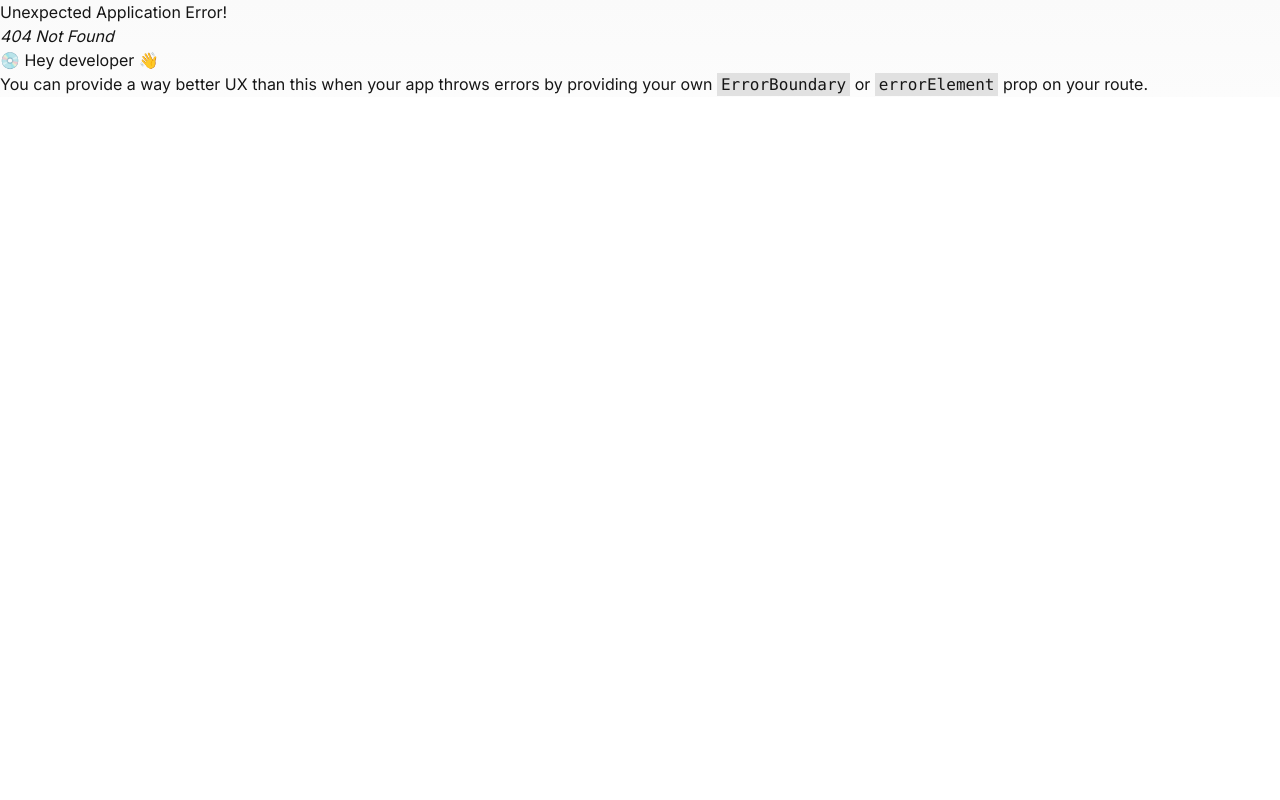
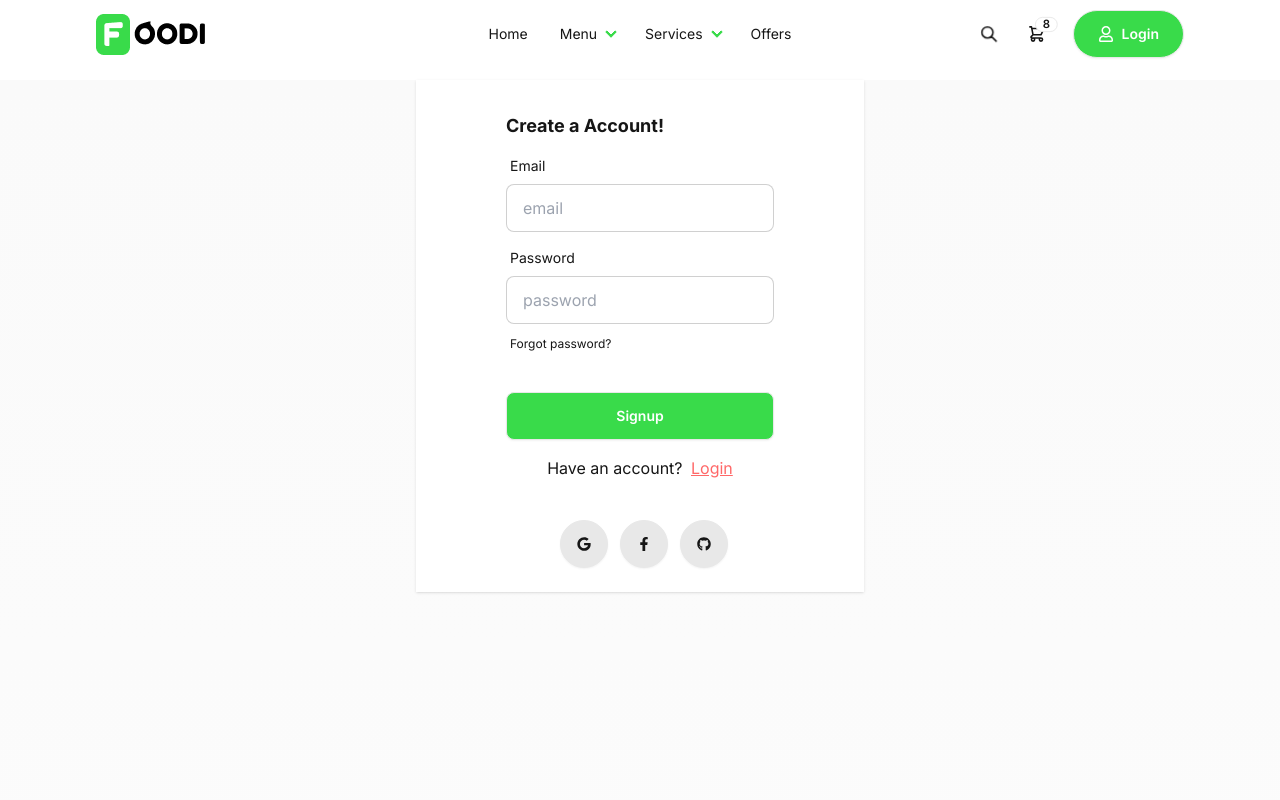
Before and after one commit to rhshuvo44/foodi, a React (Vite) app: page /signup in a window 1280 px wide. Before the commit this address had no page. Shown: the top 800 px of the page. Built offline with nearby package versions, Linux system fonts and the light colour scheme.

Commit message:
signup pages

```diff
--- a/src/components/LoginModal.jsx
+++ b/src/components/LoginModal.jsx
@@ -7,18 +7,14 @@
   const {
     register,
     handleSubmit,
-    watch,
     formState: { errors },
   } = useForm();
 
   const onSubmit = (data) => console.log(data);
   return (
-    <dialog id="my_modal_5" className="modal modal-bottom sm:modal-middle">
+    <dialog id="login" className="modal modal-bottom sm:modal-middle">
       <div className="modal-box">
         <div className="modal-action flex flex-col justify-center mt-0">
-          {/* <button className="btn btn-sm btn-circle btn-ghost absolute right-2 top-2">
-              ✕
-            </button> */}
           <form
             onSubmit={handleSubmit(onSubmit)}
             className="card-body"
@@ -72,6 +68,13 @@
                 Signup Now
               </Link>
             </p>
+            <button
+              onClick={() => document.getElementById("login").close()}
+              htmlFor="login"
+              className="btn btn-sm btn-circle btn-ghost absolute right-2 top-2"
+            >
+              ✕
+            </button>
           </form>
           {/* social btn  */}
           <div className="text-center space-x-3">
--- a/src/components/shared/Navbar.jsx
+++ b/src/components/shared/Navbar.jsx
@@ -201,11 +201,11 @@
           <button
             to="contact"
             className="btn bg-accent rounded-full px-6 text-white flex items-center gap-2 hover:bg-black transition-all duration-500"
-            onClick={() => document.getElementById("my_modal_5").showModal()}
+            onClick={() => document.getElementById("login").showModal()}
           >
             <FaRegUser className="w-4 h-4" /> Login
           </button>
-          <LoginModal/>
+          <LoginModal />
         </div>
       </nav>
     </header>
--- /dev/null
+++ b/src/pages/Signup.jsx
@@ -0,0 +1,93 @@
+import React from "react";
+import { useForm } from "react-hook-form";
+import { FaFacebookF, FaGithub, FaGoogle } from "react-icons/fa";
+import { Link } from "react-router-dom";
+import LoginModal from "../components/LoginModal";
+
+const Signup = () => {
+  const {
+    register,
+    handleSubmit,
+    formState: { errors },
+  } = useForm();
+
+  const onSubmit = (data) => console.log(data);
+  return (
+    <div className="flex max-w-md bg-white shadow w-full mx-auto items-center justify-center mt-20 pb-6">
+      <div className="modal-action flex flex-col justify-center mt-0">
+        <form
+          onSubmit={handleSubmit(onSubmit)}
+          className="card-body"
+          method="dialog"
+        >
+          <h3 className="font-bold text-lg">Create a Account!</h3>
+
+          <div className="form-control">
+            <label className="label">
+              <span className="label-text">Email</span>
+            </label>
+            <input
+              type="email"
+              placeholder="email"
+              className="input input-bordered"
+              required
+              name="email"
+              id="email"
+              {...register("email", { required: true })}
+            />
+          </div>
+          <div className="form-control">
+            <label className="label">
+              <span className="label-text">Password</span>
+            </label>
+            <input
+              type="password"
+              placeholder="password"
+              className="input input-bordered"
+              required
+              name="password"
+              id="password"
+              {...register("password", { required: true })}
+            />
+            <label className="label mt-1">
+              <a href="#" className="label-text-alt link link-hover">
+                Forgot password?
+              </a>
+            </label>
+          </div>
+          <div className="form-control mt-6">
+            <input
+              type="submit"
+              value="Signup"
+              className="btn bg-accent hover:bg-black text-white"
+            />
+          </div>
+          <p className="text-center my-2 ">
+            Have an account?{" "}
+            <button
+              className="underline text-error ml-1"
+              onClick={() => document.getElementById("login").showModal()}
+            >
+              Login
+            </button>
+            <LoginModal />
+          </p>
+        </form>
+        {/* social btn  */}
+        <div className="text-center space-x-3">
+          <button className="btn btn-circle hover:bg-accent hover:text-white">
+            <FaGoogle />
+          </button>
+          <button className="btn btn-circle hover:bg-accent hover:text-white">
+            <FaFacebookF />
+          </button>
+          <button className="btn btn-circle hover:bg-accent hover:text-white">
+            <FaGithub />
+          </button>
+        </div>
+      </div>
+    </div>
+  );
+};
+
+export default Signup;
--- a/src/router/Routers.jsx
+++ b/src/router/Routers.jsx
@@ -2,6 +2,7 @@
 import Main from "../layout/Main";
 import Home from "../pages/Home";
 import Menu from "../pages/Menu";
+import Signup from "../pages/Signup";
 
 const router = createBrowserRouter([
   {
@@ -16,6 +17,10 @@
         path: "menu",
         element: <Menu />,
       },
+      {
+        path: "signup",
+        element: <Signup />,
+      },
     ],
   },
 ]);
```
